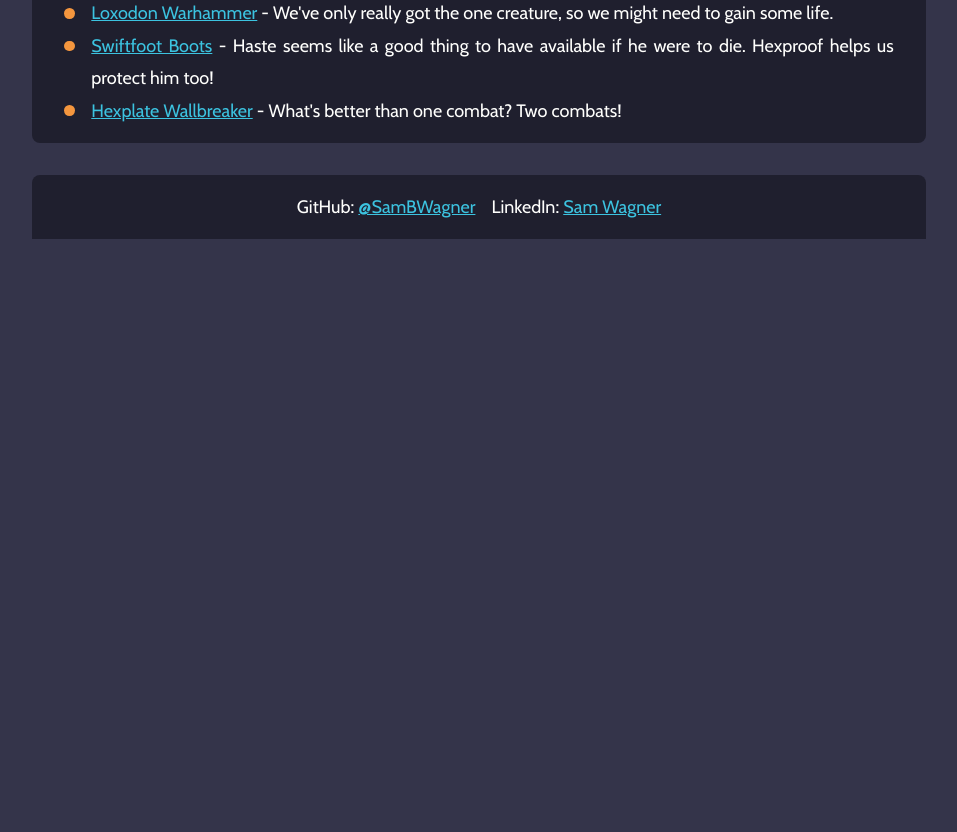
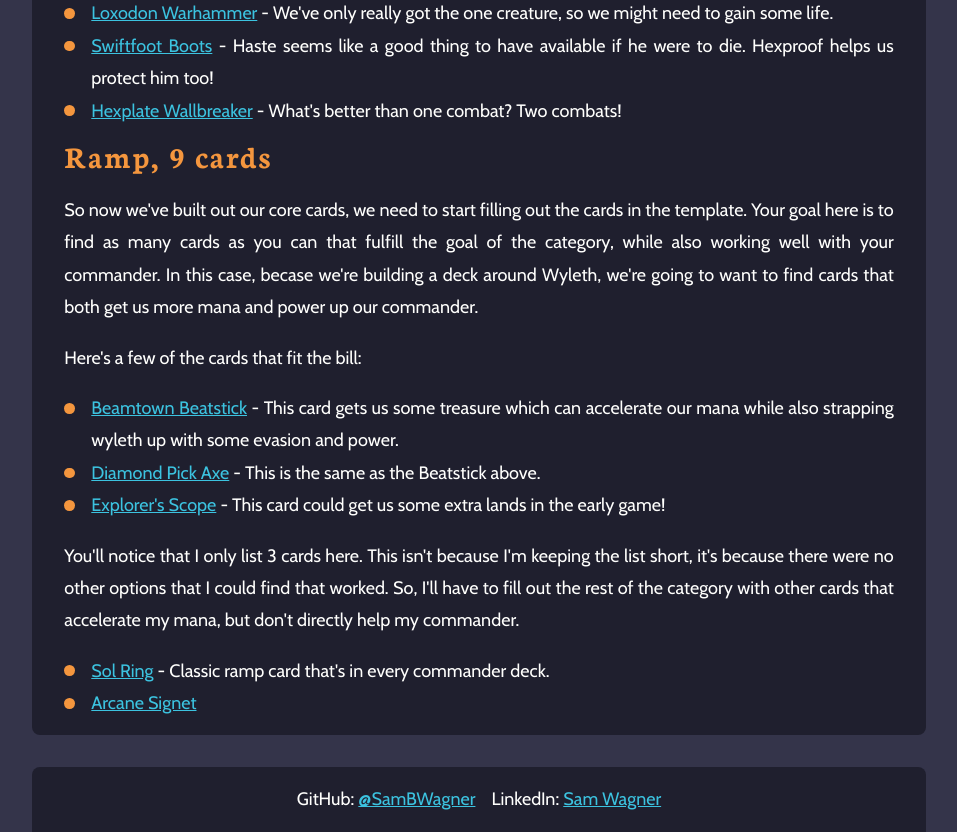
Before and after one commit to SamBWagner/port-flow, a Next.js app in the folder UI/: page /first-commander-deck in a window 1280 px wide. Shown: the part 6140-6972 px from the top of the page, without its empty margins (161-1118 px from the left). Before the commit the page ends 6379 px from the top, so only its background shows below. Built offline with nearby package versions, Linux system fonts and the light colour scheme.

Commit message:
💄 Add ramp spell section

```diff
--- a/UI/app/first-commander-deck/page.jsx
+++ b/UI/app/first-commander-deck/page.jsx
@@ -617,6 +617,70 @@ export default function Page() {
                 - What's better than one combat? Two combats!
               </li>
             </ul>
+
+            <h4>Ramp, 9 cards</h4>
+            <p>
+              So now we've built out our core cards, we need to start filling
+              out the cards in the template. Your goal here is to find as many
+              cards as you can that fulfill the goal of the category, while also
+              working well with your commander. In this case, becase we're
+              building a deck around Wyleth, we're going to want to find cards
+              that both get us more mana and power up our commander.
+            </p>
+
+            <p>Here's a few of the cards that fit the bill:</p>
+
+            <ul>
+              <li>
+                <a
+                  href="https://scryfall.com/card/mom/131/beamtown-beatstick"
+                  target="_blank"
+                >
+                  Beamtown Beatstick
+                </a>{" "}
+                - This card gets us some treasure which can accelerate our mana
+                while also strapping wyleth up with some evasion and power.
+              </li>
+              <li>
+                <a
+                  href="https://scryfall.com/card/lci/143/diamond-pick-axe"
+                  target="_blank"
+                >
+                  Diamond Pick Axe
+                </a>{" "}
+                - This is the same as the Beatstick above.
+              </li>
+              <li>
+                <a
+                  href="https://scryfall.com/card/cmm/380/explorers-scope"
+                  target="_blank"
+                >
+                  Explorer's Scope
+                </a>{" "}
+                - This card could get us some extra lands in the early game!
+              </li>
+            </ul>
+
+            <p>
+              You'll notice that I only list 3 cards here. This isn't because
+              I'm keeping the list short, it's because there were no other
+              options that I could find that worked. So, I'll have to fill out
+              the rest of the category with other cards that accelerate my mana,
+              but don't directly help my commander.
+            </p>
+
+            <ul>
+              <li>
+                <a href="https://scryfall.com/card/dsc/94/sol-ring" target="_blank">
+                  Sol Ring
+                </a> - Classic ramp card that's in every commander deck.
+              </li>
+              <li>
+                <a href="https://scryfall.com/card/dsc/92/arcane-signet" target="_blank">
+                  Arcane Signet
+                </a>
+              </li>
+            </ul>
           </section>
         </div>
       </main>
```
